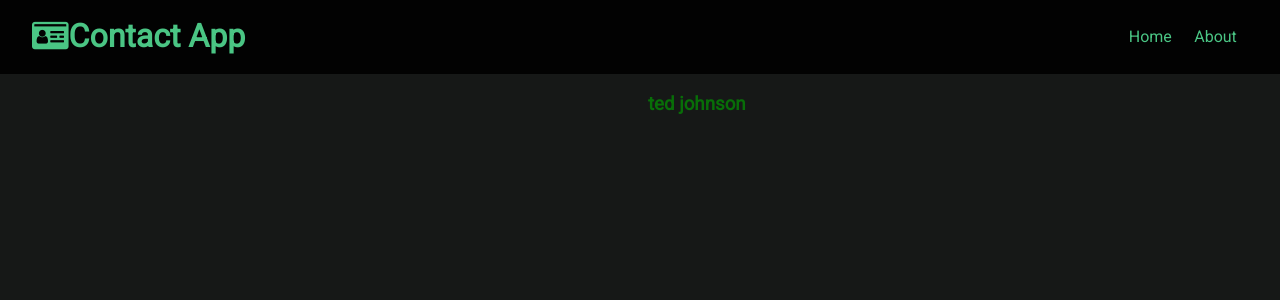
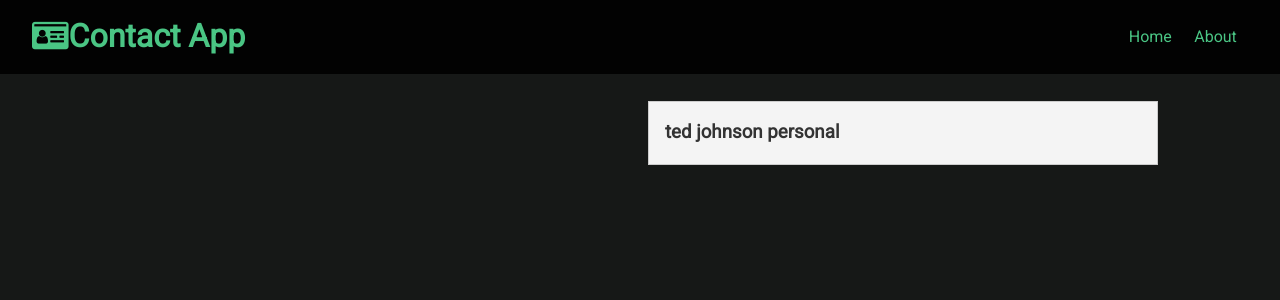
Before and after one commit to AnandDevarajan/contact-app, a React (Create React App) app in the folder Frontend/: page / in a window 1280 px wide. Shown: the top 300 px of the page. Built offline with nearby package versions, Linux system fonts and the light colour scheme.

Commit message:
contact item created

```diff
--- a/Frontend/src/components/contacts/ContactItem.js
+++ b/Frontend/src/components/contacts/ContactItem.js
@@ -0,0 +1,23 @@
+import React from 'react';
+
+const ContactItem = ({ contact }) => {
+  const { id, name, email, phone, type } = contact;
+  return (
+    <div className='card bg-light'>
+      <h3 className='text-left'>
+        {name}
+        {' '}
+        <span
+          className={
+            'badge' +
+            (type === 'professional' ? 'badge-success' : 'badge-danger')
+          }
+        >
+          {type}
+        </span>
+      </h3>
+    </div>
+  );
+};
+
+export default ContactItem;
--- a/Frontend/src/components/contacts/Contacts.js
+++ b/Frontend/src/components/contacts/Contacts.js
@@ -1,4 +1,5 @@
 import React, { useContext, Fragment } from 'react';
+import ContactItem from './ContactItem';
 import ContactContext from '../../context/contact/contactContext';
 
 const Contacts = () => {
@@ -8,7 +9,7 @@
   return (
     <Fragment>
       {contacts.map((contact) => (
-        <h3>{contact.name}</h3>
+        <ContactItem key={contact.id} contact={contact} />
       ))}
     </Fragment>
   );
--- a/Frontend/src/context/contact/ContactState.js
+++ b/Frontend/src/context/contact/ContactState.js
@@ -19,7 +19,7 @@
     contacts: [
       {
         type: 'personal',
-        _id: '5f085bb2a8da773e143580a1',
+        id: '5f085bb2a8da773e143580a1',
         name: 'ted johnson',
         email: 'ted@gmail.com',
         phone: '222-222-222',
```
